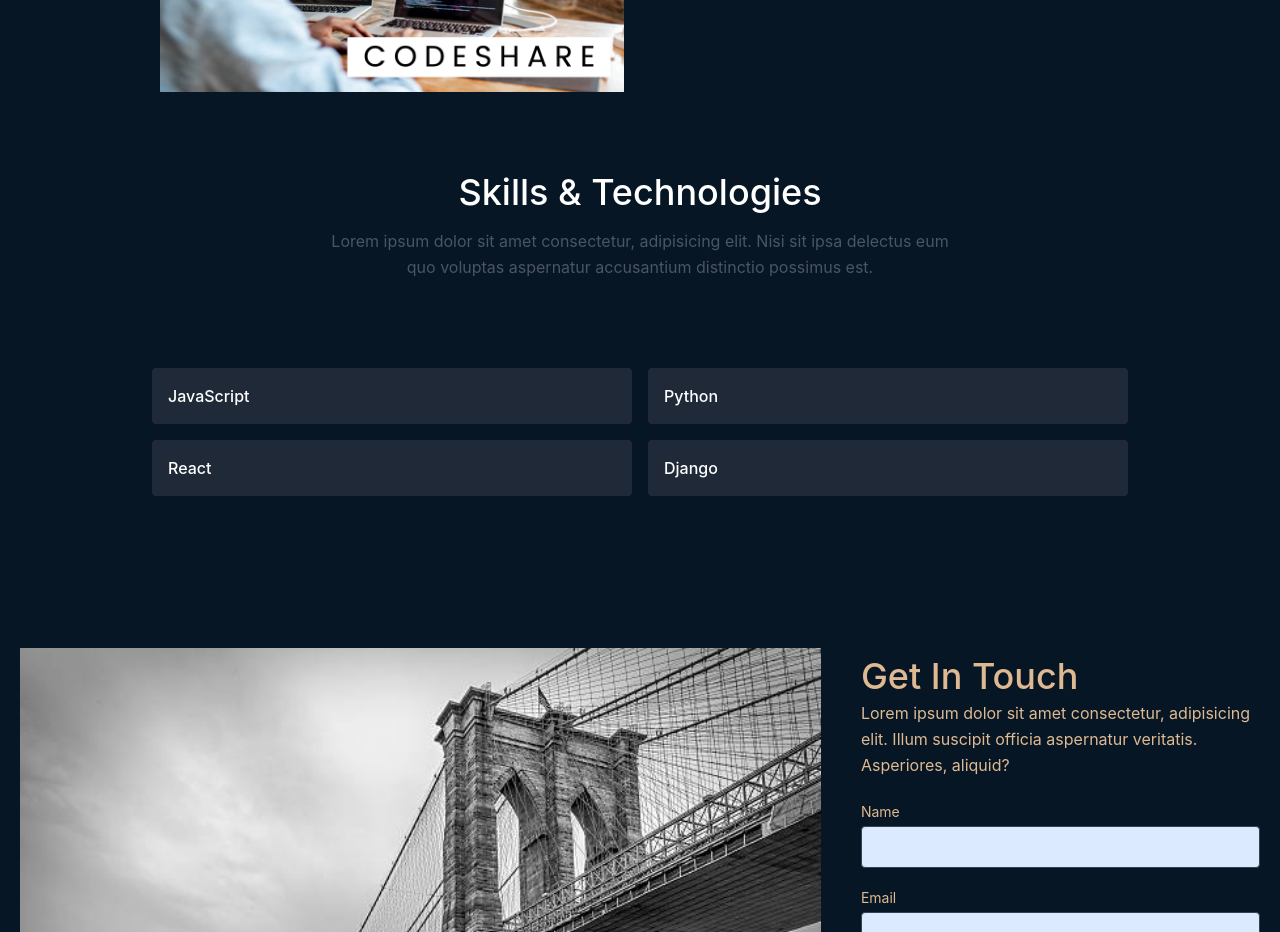
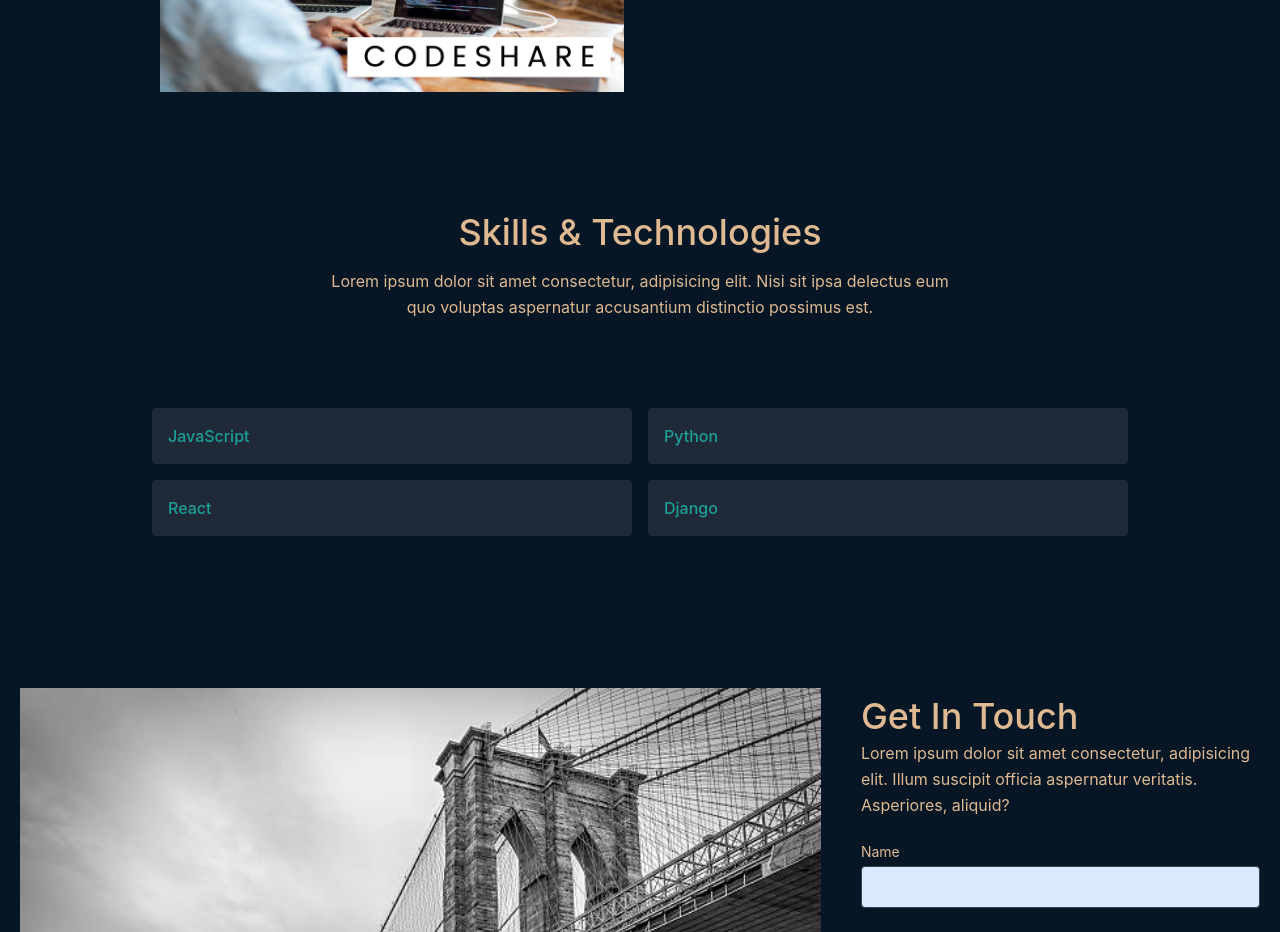
Before and after one commit to michaelbryanstark/new-portfolio, a React (Create React App) app: page / in a window 1280 px wide. Shown: the part 1260-2192 px from the top of the page. Built offline with nearby package versions, Linux system fonts and the light colour scheme.

Commit message:
skills working, css changes for uniformity

```diff
--- a/src/components/Skills.js
+++ b/src/components/Skills.js
@@ -5,14 +5,14 @@ import { skills } from "../data";
 
 export default function Skills() {
   return (
-    <section id="skills pt-10">
+    <section id="skills" className="bg-[#061624] body-font pt-10">
       <div className="container px-5 py-10 mx-auto">
         <div className="text-center mb-20">
 
-          <h1 className="sm:text-4xl text-3xl font-medium title-font text-white mb-4">
+          <h1 className="sm:text-4xl text-3xl font-medium title-font text-[#DEB992] mb-4">
             Skills &amp; Technologies
           </h1>
-          <p className="text-base leading-relaxed xl:w-2/4 lg:w-3/4 mx-auto">
+          <p className="text-base leading-relaxed xl:w-2/4 lg:w-3/4 mx-auto text-[#DEB992]">
             Lorem ipsum dolor sit amet consectetur, adipisicing elit. Nisi sit
             ipsa delectus eum quo voluptas aspernatur accusantium distinctio
             possimus est.
@@ -23,7 +23,7 @@ export default function Skills() {
             <div key={skills.skill} className="p-2 sm:w-1/2 w-full">
               <div className="bg-gray-800 rounded flex p-4 h-full items-center">
 
-                <span className="title-font font-medium text-white">
+                <span className="title-font font-medium text-[#1BA098]">
                   {skills.skill}
                 </span>
               </div>
```
